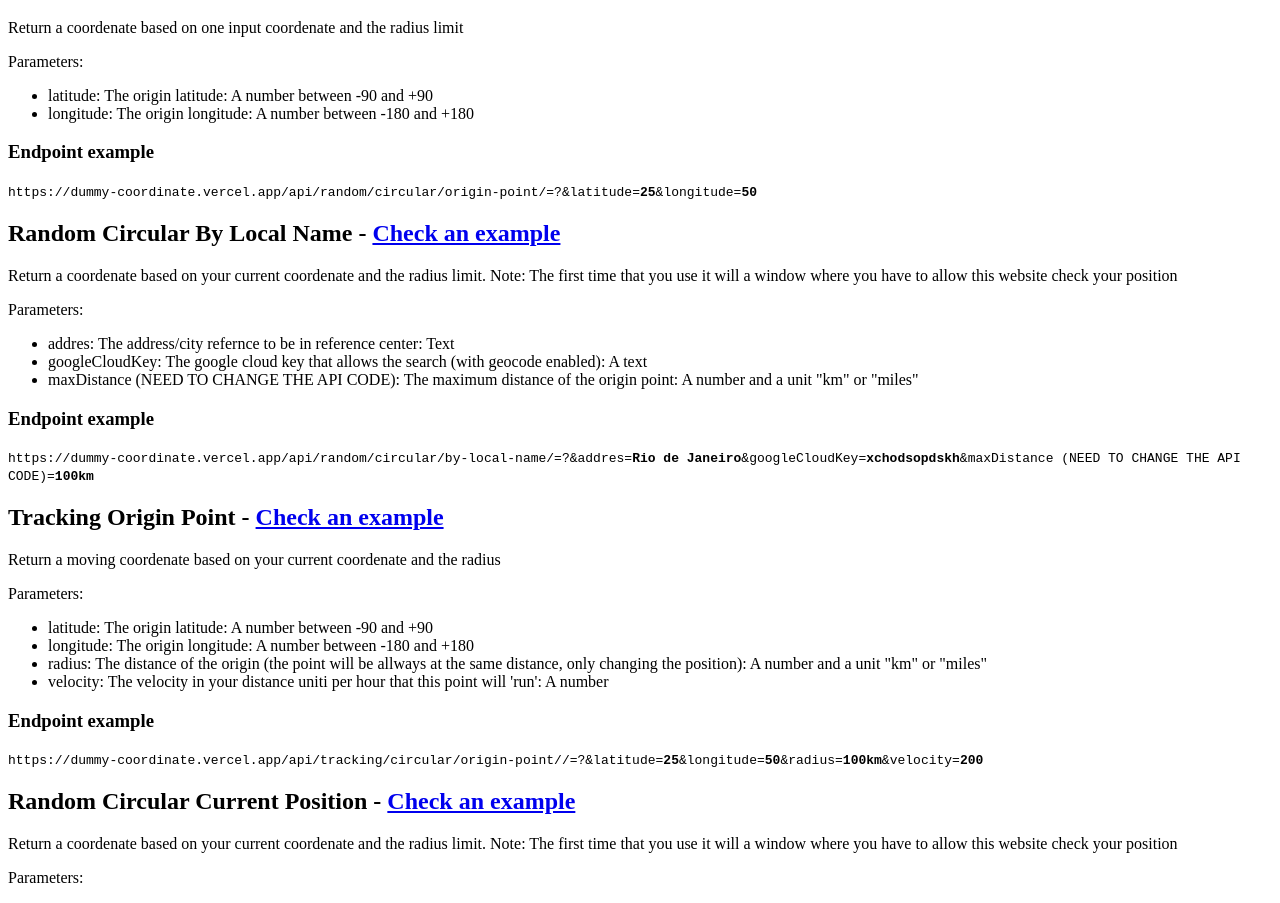
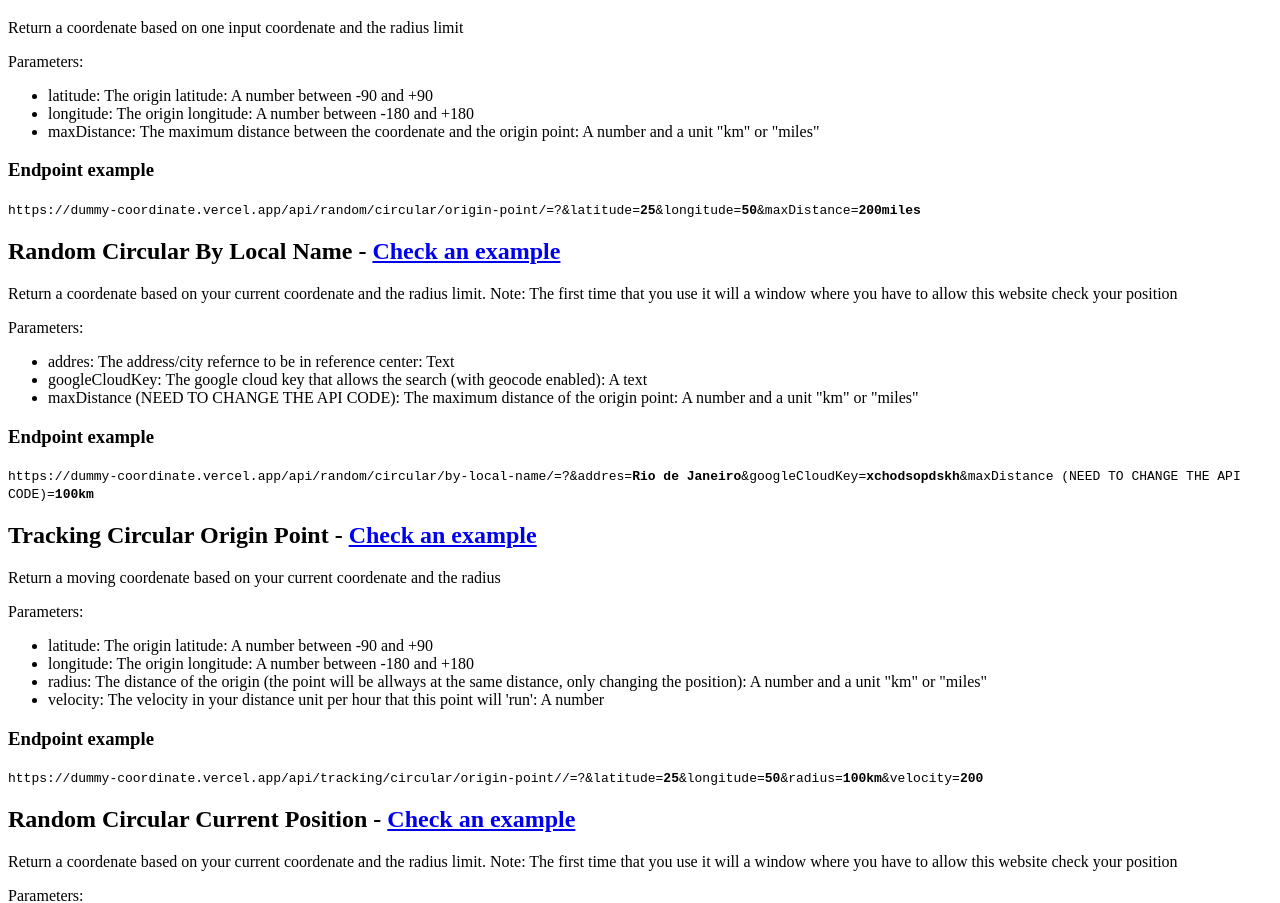
Before and after one commit to PedroMarianoAlmeida/random-coordinate, a Next.js app: page /documentation in a window 1280 px wide. Shown: the part 668-1571 px from the top of the page. Built offline with nearby package versions, Linux system fonts and the light colour scheme.

Commit message:
Update main Documentation

```diff
--- a/pages/documentation/index.js
+++ b/pages/documentation/index.js
@@ -30,8 +30,12 @@ const endPointDocumentationData = [
                 format: 'A number between -180 and +180',
                 example: '50'
             },
-
-
+            {
+                name: 'maxDistance',
+                explanation: 'The maximum distance between the coordenate and the origin point',
+                format: `A number and a unit "km" or "miles"`,
+                example: '200miles'
+            },
         ]
     },
 
@@ -63,9 +67,9 @@ const endPointDocumentationData = [
         ]
     },
 
-    //Tracking Origin Point
+    //Tracking Circular Origin Point
     {
-        name: 'Tracking Origin Point',
+        name: 'Tracking Circular Origin Point',
         linkPath: '/documentation/tracking-circular-origin-point',
         linkEndPoint: 'https://dummy-coordinate.vercel.app/api/tracking/circular/origin-point/',
         generalExplanation: 'Return a moving coordenate based on your current coordenate and the radius',
@@ -90,7 +94,7 @@ const endPointDocumentationData = [
             },
             {
                 name: 'velocity',
-                explanation: `The velocity in your distance uniti per hour that this point will 'run'`,
+                explanation: `The velocity in your distance unit per hour that this point will 'run'`,
                 format: `A number`,
                 example: '200'
             },
```
